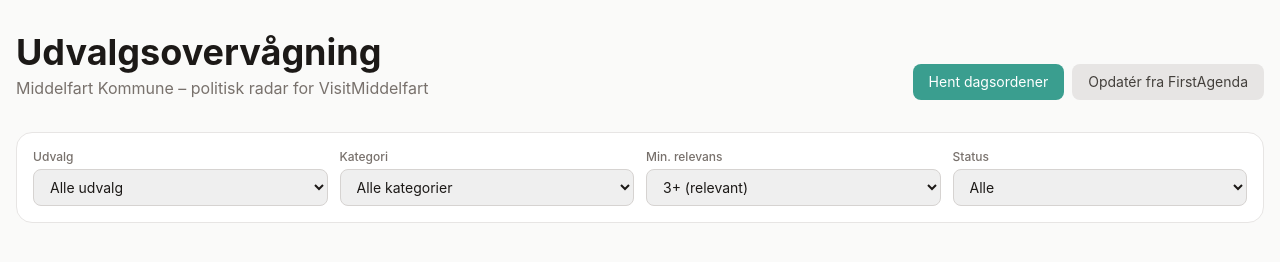
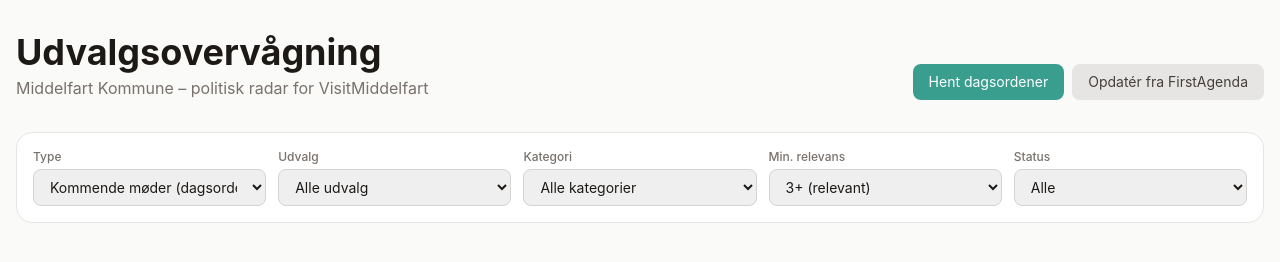
Before and after one commit to vimoedesimiddelfart/middelfart-udvalg, a website: page public/index.html in a window 1280 px wide. Drawn offline with nearby package versions, Linux system fonts and the light colour scheme.

Commit message:
Add filter for kommende/afholdte møder (dagsorden vs referat)
Default shows kommende møder so user can act on upcoming agendas.

Co-Authored-By: Claude Opus 4.6 <noreply@anthropic.com>

```diff
--- a/api/sager.ts
+++ b/api/sager.ts
@@ -181,6 +181,7 @@ export default async function handler(req: VercelRequest, res: VercelResponse) {
                 kilde_url: `https://dagsordener.middelfart.dk/vis?id=${m.møde_id}`,
                 bilag: (p.Bilag || []).map((b: any) => b.Navn).join(', '),
                 is_open: p.IsOpen !== false,
+                afsluttet: m.afsluttet === true,
               };
             });
           } catch (e: any) {
--- a/public/index.html
+++ b/public/index.html
@@ -51,7 +51,15 @@
 
     <!-- Filtre -->
     <section class="rounded-2xl bg-white border border-stone-200 p-4 mb-6">
-      <div class="grid grid-cols-2 md:grid-cols-4 gap-3">
+      <div class="grid grid-cols-2 md:grid-cols-5 gap-3">
+        <div>
+          <label class="text-xs font-medium text-stone-500 mb-1 block">Type</label>
+          <select id="filter-type" onchange="applyFilters()" class="w-full rounded-lg border border-stone-300 px-3 py-2 text-sm">
+            <option value="kommende" selected>Kommende møder (dagsorden)</option>
+            <option value="afholdte">Afholdte møder (referat)</option>
+            <option value="">Alle</option>
+          </select>
+        </div>
         <div>
           <label class="text-xs font-medium text-stone-500 mb-1 block">Udvalg</label>
           <select id="filter-udvalg" onchange="applyFilters()" class="w-full rounded-lg border border-stone-300 px-3 py-2 text-sm">
@@ -300,12 +308,15 @@
     }
 
     function applyFilters() {
+      const type = document.getElementById('filter-type').value;
       const udvalg = document.getElementById('filter-udvalg').value;
       const kategori = document.getElementById('filter-kategori').value;
       const minRelevans = parseInt(document.getElementById('filter-relevans').value) || 0;
       const status = document.getElementById('filter-status').value;
 
       filteredSager = alleSager.filter(s => {
+        if (type === 'kommende' && s.afsluttet) return false;
+        if (type === 'afholdte' && !s.afsluttet) return false;
         if (udvalg && s.udvalg !== udvalg) return false;
         if (kategori && s.kategori !== kategori) return false;
         if (parseInt(s.relevans_score) < minRelevans) return false;
@@ -391,7 +402,7 @@
           </div>
 
           <h3 class="text-lg font-semibold mb-1">${escHtml(s.titel)}</h3>
-          <p class="text-sm text-stone-500 mb-3">${escHtml(s.udvalg)} – Punkt ${s.punkt_nr}</p>
+          <p class="text-sm text-stone-500 mb-3">${escHtml(s.udvalg)} – Punkt ${s.punkt_nr} – ${s.afsluttet ? 'Afholdt' : '<span class="text-teal-700 font-medium">Kommende</span>'}</p>
 
           ${s.resumé ? `
             <details class="mb-3">
```
